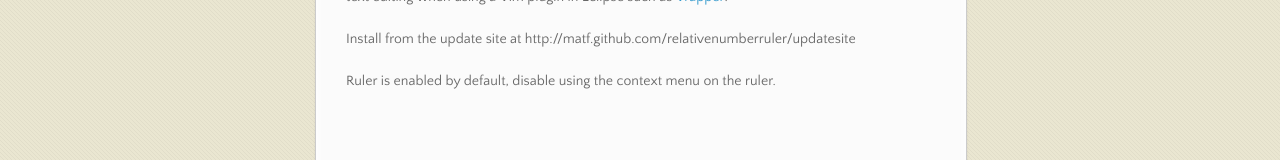
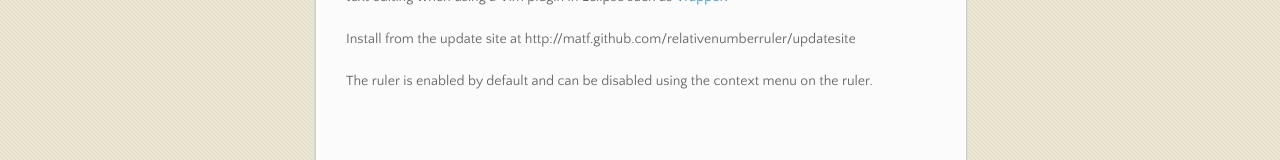
Before and after one commit to matf/relativenumberruler, a plain HTML site: page index.html in a window 1280 px wide. Shown: the part 298-458 px from the top of the page. Drawn offline with nearby package versions, Linux system fonts and the light colour scheme.

Commit message:
Update index.html

```diff
--- a/index.html
+++ b/index.html
@@ -46,7 +46,7 @@
 		when using a Vim plugin in Eclipse such as <a href="http://vrapper.sourceforge.net">Vrapper</a>.</p>
 	</p>
 	<p>Install from the update site at http://matf.github.com/relativenumberruler/updatesite</p>
-	<p>Ruler is enabled by default, disable using the context menu on the ruler.</p>
+	<p>The ruler is enabled by default and can be disabled using the context menu on the ruler.</p>
       </section>
       <footer>
         <p>Project maintained by <a href="https://github.com/matf">matf</a></p>
```
